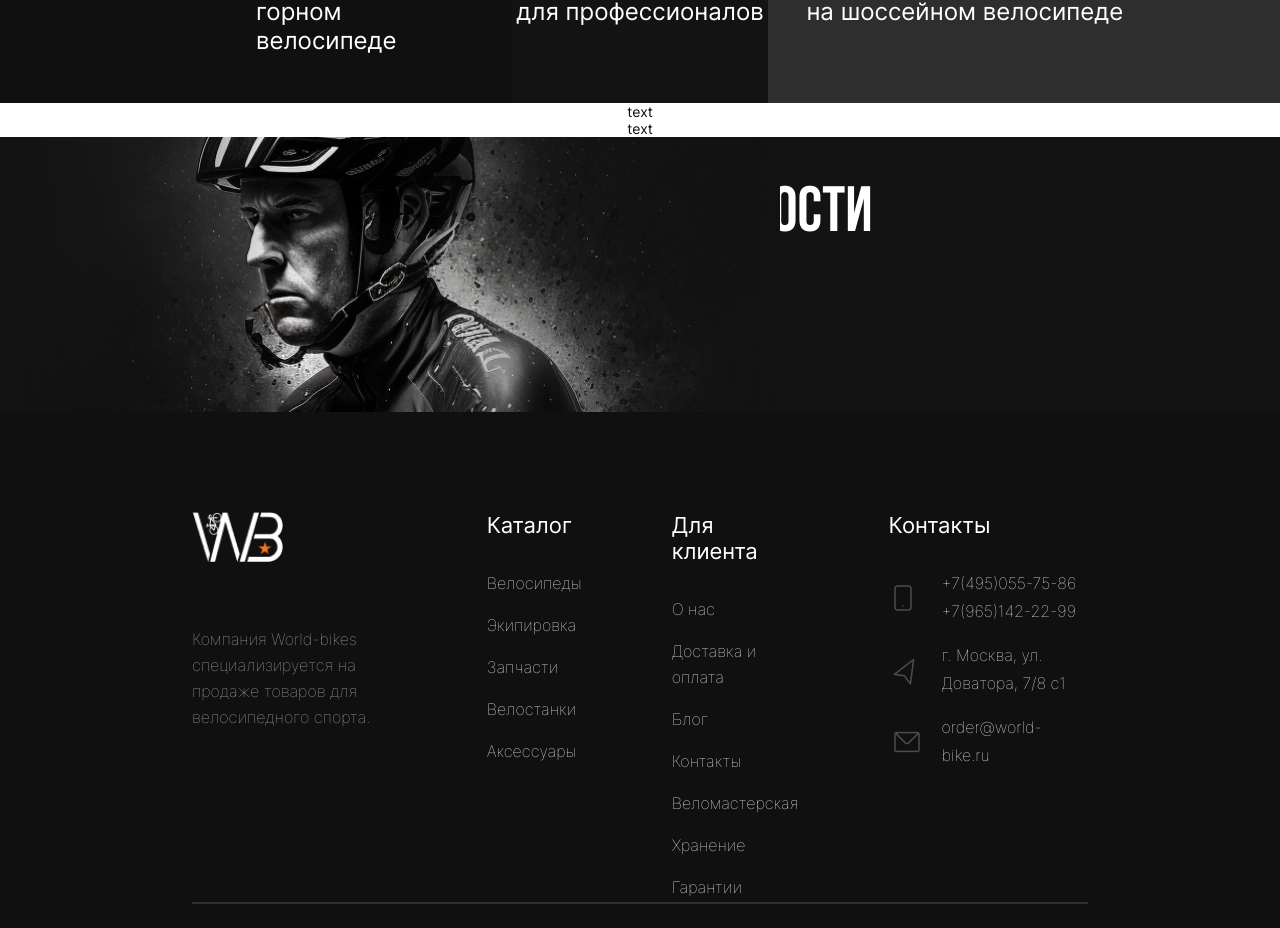
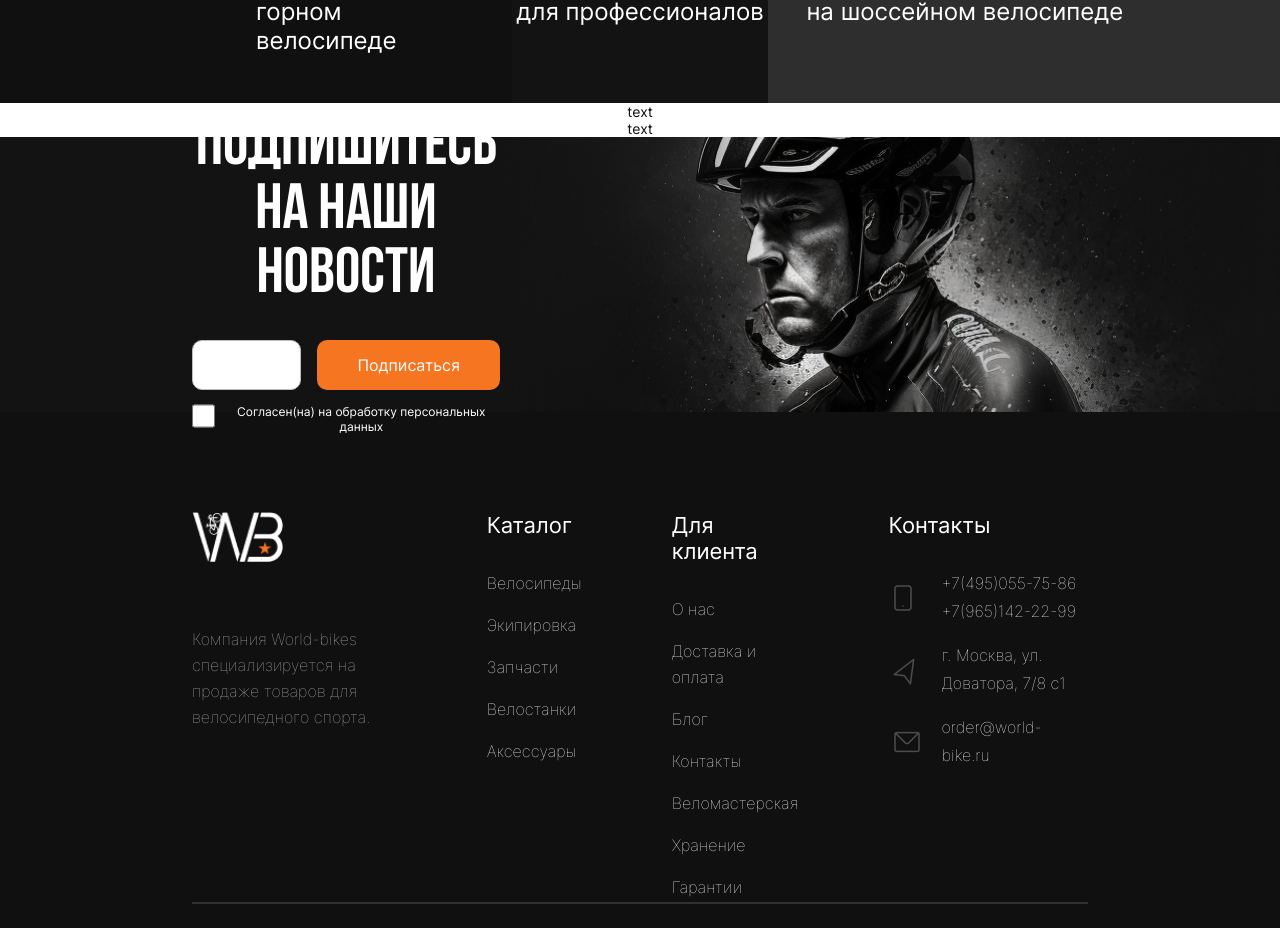
Before and after one commit to Cycle-Temka/Cycle-Frontend, a React (Create React App) app in the folder app/: page / in a window 1280 px wide. Shown: the part 977-1905 px from the top of the page. Built offline with nearby package versions, Linux system fonts and the light colour scheme.

Commit message:
Upd: footer

```diff
--- a/app/src/styles/Footer.css
+++ b/app/src/styles/Footer.css
@@ -26,7 +26,7 @@
 }
 
 .footer-image {
-  position: fixed;
+  /* position: fixed; */
   z-index: 1;
 }
 
```
